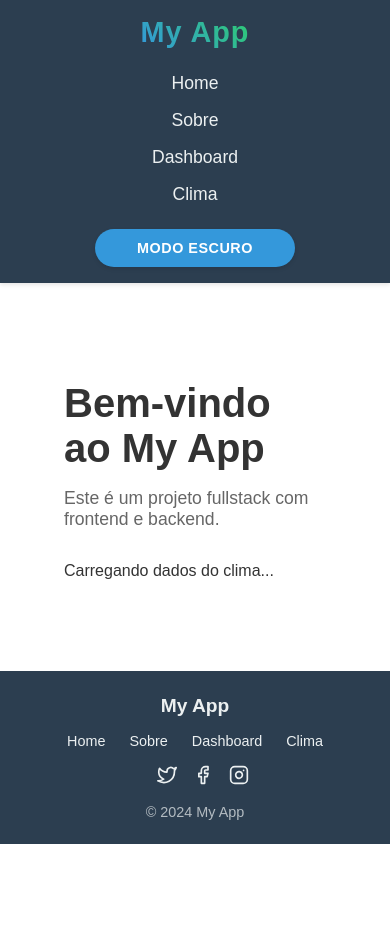
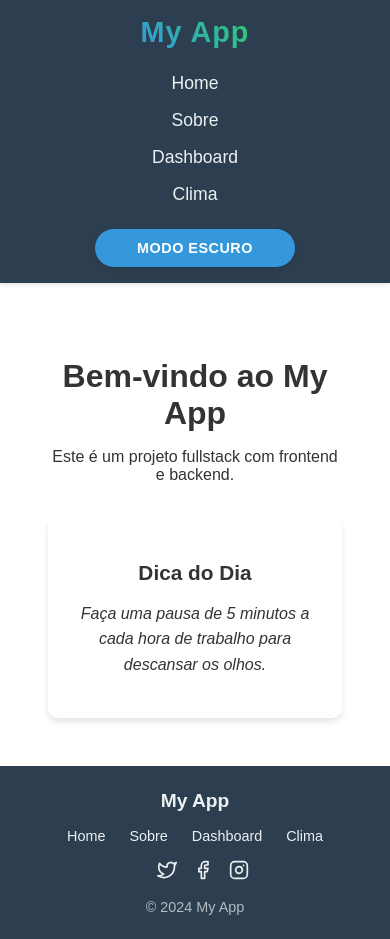
Before and after one commit to LuisT-ls/fullstack-study, a React (Create React App) app in the folder frontend/: page / in a window 390 px wide. Before the commit the page ends 844 px from the top, so only its background shows below. Built offline with nearby package versions, Linux system fonts and the light colour scheme.

Commit message:
Refactor Home component and styles

```diff
--- a/frontend/src/components/Home.js
+++ b/frontend/src/components/Home.js
@@ -1,30 +1,54 @@
-import React from 'react'
-import styles from '../styles/Home.module.css' // Importando como módulo
+import React, { useState, useEffect } from 'react'
+import styles from '../styles/Home.module.css'
 
-function Home({ weather }) {
+function Home() {
+  const [tipOfTheDay, setTipOfTheDay] = useState('')
+  const [loading, setLoading] = useState(true)
+
+  useEffect(() => {
+    const fetchTipOfTheDay = async () => {
+      setLoading(true)
+      try {
+        // Simulando uma chamada de API com um atraso
+        await new Promise(resolve => setTimeout(resolve, 1000))
+        const tips = [
+          'Beba pelo menos 8 copos de água por dia para manter-se hidratado.',
+          'Faça uma pausa de 5 minutos a cada hora de trabalho para descansar os olhos.',
+          'Pratique 30 minutos de exercício moderado diariamente para melhorar sua saúde.',
+          'Estabeleça uma rotina de sono regular para melhorar sua qualidade de vida.',
+          'Aprenda algo novo todos os dias para estimular seu cérebro.',
+          'Pratique a gratidão diariamente listando 3 coisas pelas quais você é grato.',
+          'Reduza o tempo de tela antes de dormir para melhorar a qualidade do seu sono.'
+        ]
+        const randomTip = tips[Math.floor(Math.random() * tips.length)]
+        setTipOfTheDay(randomTip)
+      } catch (error) {
+        console.error('Erro ao buscar a dica do dia:', error)
+        setTipOfTheDay(
+          'Não foi possível carregar a dica do dia. Tente novamente mais tarde.'
+        )
+      } finally {
+        setLoading(false)
+      }
+    }
+
+    fetchTipOfTheDay()
+  }, [])
+
   return (
     <div className={styles.homeContainer}>
       <h2 className={styles.homeTitle}>Bem-vindo ao My App</h2>
       <p className={styles.homeDescription}>
         Este é um projeto fullstack com frontend e backend.
       </p>
-
-      {weather ? (
-        <div className={styles.weatherInfo}>
-          <h3>Clima Atual</h3>
-          <p>
-            <strong>Cidade:</strong> {weather.city}
-          </p>
-          <p>
-            <strong>Temperatura:</strong> {weather.temperature}°C
-          </p>
-          <p>
-            <strong>Condição:</strong> {weather.condition}
-          </p>
-        </div>
-      ) : (
-        <p>Carregando dados do clima...</p>
-      )}
+      <div className={styles.tipContainer}>
+        <h3 className={styles.tipTitle}>Dica do Dia</h3>
+        {loading ? (
+          <p className={styles.loading}>Carregando dica do dia...</p>
+        ) : (
+          <p className={styles.tipContent}>{tipOfTheDay}</p>
+        )}
+      </div>
     </div>
   )
 }
--- a/frontend/src/styles/Home.module.css
+++ b/frontend/src/styles/Home.module.css
@@ -7,36 +7,65 @@
 
 .homeTitle {
   font-size: 2.5rem;
-  color: #333;
+  color: var(--text-color);
   margin-bottom: 1rem;
+  text-align: center;
 }
 
 .homeDescription {
   font-size: 1.1rem;
-  color: #666;
+  color: var(--text-color);
   margin-bottom: 2rem;
+  text-align: center;
 }
 
-.weatherInfo {
-  background-color: #f0f0f0;
-  border-radius: 8px;
+.tipContainer {
+  background-color: var(--bg-secondary);
+  border-radius: 10px;
   padding: 1.5rem;
+  box-shadow: 0 4px 6px rgba(0, 0, 0, 0.1);
   margin-top: 2rem;
 }
 
-.weatherInfo h3 {
-  font-size: 1.8rem;
-  color: #444;
+.tipTitle {
+  font-size: 1.5rem;
+  color: var(--text-color);
   margin-bottom: 1rem;
+  text-align: center;
 }
 
-.weatherInfo p {
-  font-size: 1rem;
-  color: #555;
-  margin-bottom: 0.5rem;
+.tipContent {
+  font-size: 1.1rem;
+  color: var(--text-color);
+  line-height: 1.6;
+  text-align: center;
+  font-style: italic;
 }
 
-.weatherInfo strong {
-  font-weight: bold;
-  color: #333;
+.loading {
+  text-align: center;
+  color: var(--text-secondary);
+  font-size: 1rem;
 }
+
+@media (max-width: 600px) {
+  .homeContainer {
+    padding: 1rem;
+  }
+
+  .homeTitle {
+    font-size: 2rem;
+  }
+
+  .homeDescription {
+    font-size: 1rem;
+  }
+
+  .tipTitle {
+    font-size: 1.3rem;
+  }
+
+  .tipContent {
+    font-size: 1rem;
+  }
+}
```
